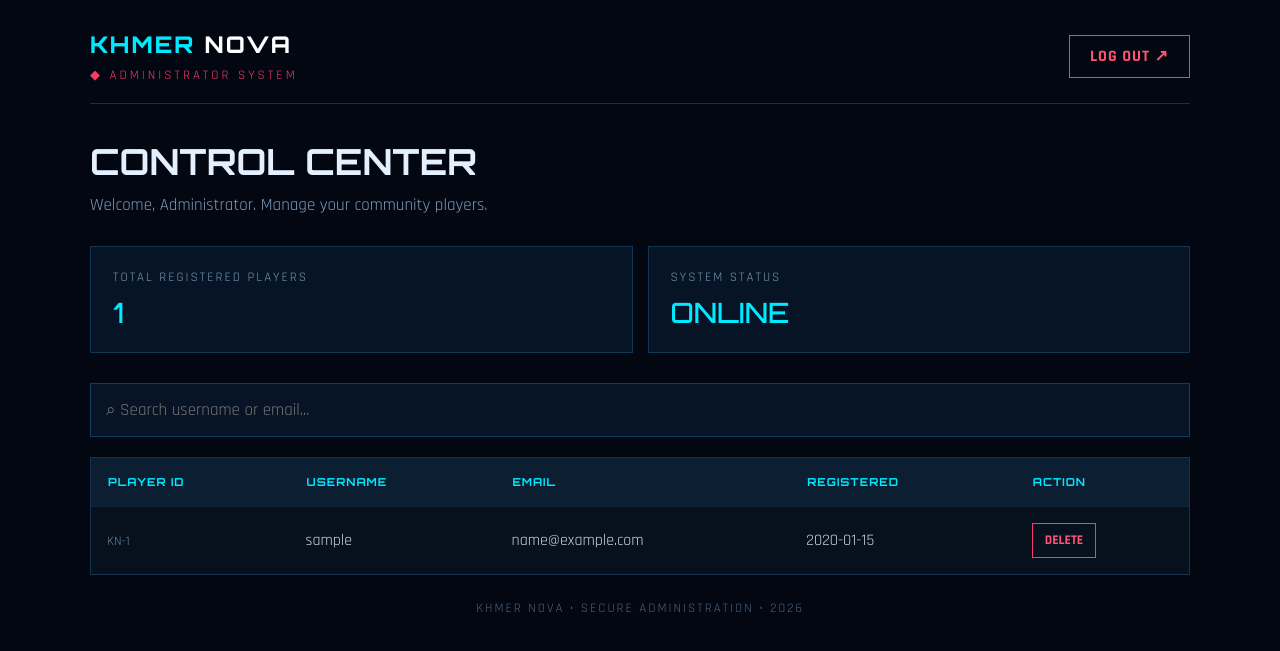
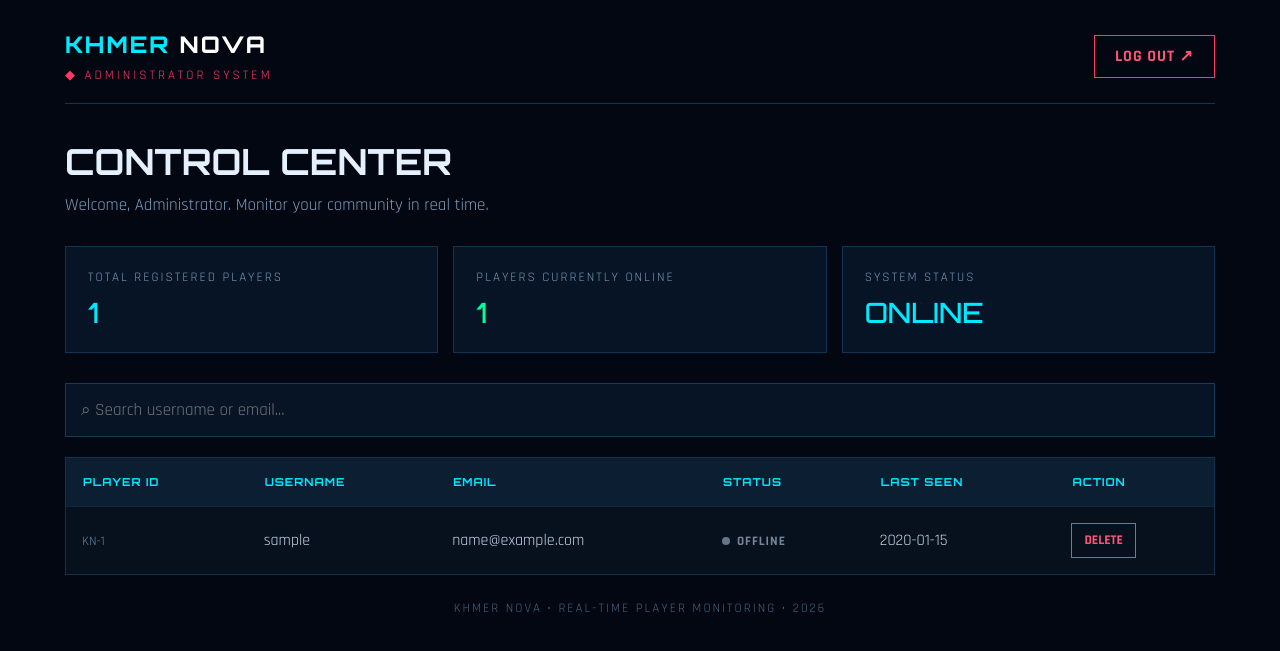
Before and after one commit to superkai112/khmer-nova-register, a Flask app: template templates/admin.html in a window 1280 px wide. Shown: the top 651 px of the page. Run offline with Flask 3, Linux system fonts and the light colour scheme; the template is opened without the code that fills it: most values are stand-ins (such as "Sample title", 1, 10 or a date in 2020); some libraries are stand-ins or nearby versions.

Commit message:
Enhance admin panel with real-time monitoring
Updated admin panel to include real-time monitoring features and improved layout.

```diff
--- a/templates/admin.html
+++ b/templates/admin.html
@@ -24,7 +24,7 @@ body {
 }
 
 .container {
-    max-width: 1100px;
+    max-width: 1150px;
     margin: auto;
 }
 
@@ -111,6 +111,10 @@ h1 {
     margin-top: 10px;
 }
 
+.online-number {
+    color: #00ff9d;
+}
+
 .search-box {
     width: 100%;
     background: #071426;
@@ -137,7 +141,7 @@ h1 {
 table {
     width: 100%;
     border-collapse: collapse;
-    min-width: 750px;
+    min-width: 850px;
 }
 
 thead {
@@ -169,6 +173,46 @@ tr:hover td {
     font-size: 13px;
 }
 
+.status {
+    display: inline-flex;
+    align-items: center;
+    gap: 7px;
+    font-size: 13px;
+    font-weight: 700;
+    letter-spacing: 1px;
+}
+
+.status-online {
+    color: #00ff9d;
+}
+
+.status-offline {
+    color: #75869a;
+}
+
+.dot {
+    width: 8px;
+    height: 8px;
+    border-radius: 50%;
+    display: inline-block;
+}
+
+.status-online .dot {
+    background: #00ff9d;
+    box-shadow: 0 0 8px #00ff9d;
+}
+
+.status-offline .dot {
+    background: #65758a;
+}
+
+.admin-badge {
+    color: #00eaff;
+    font-size: 12px;
+    border: 1px solid #00eaff;
+    padding: 5px 9px;
+}
+
 .delete-btn {
     border: 1px solid #ff3864;
     background: transparent;
@@ -182,13 +226,6 @@ tr:hover td {
 .delete-btn:hover {
     background: #ff3864;
     color: white;
-}
-
-.admin-badge {
-    color: #00eaff;
-    font-size: 12px;
-    border: 1px solid #00eaff;
-    padding: 5px 9px;
 }
 
 .empty {
@@ -230,18 +267,29 @@ tr:hover td {
     </header>
 
     <h1>CONTROL CENTER</h1>
-    <p class="subtitle">Welcome, Administrator. Manage your community players.</p>
+    <p class="subtitle">
+        Welcome, Administrator. Monitor your community in real time.
+    </p>
 
     <div class="stats">
+
         <div class="stat-card">
             <div class="stat-title">TOTAL REGISTERED PLAYERS</div>
-            <div class="stat-number" id="totalCount">{{ users|length }}</div>
+            <div class="stat-number">{{ total_count }}</div>
+        </div>
+
+        <div class="stat-card">
+            <div class="stat-title">PLAYERS CURRENTLY ONLINE</div>
+            <div class="stat-number online-number" id="onlineCount">
+                {{ online_count }}
+            </div>
         </div>
 
         <div class="stat-card">
             <div class="stat-title">SYSTEM STATUS</div>
             <div class="stat-number">ONLINE</div>
         </div>
+
     </div>
 
     <input
@@ -259,30 +307,50 @@ tr:hover td {
                     <th>PLAYER ID</th>
                     <th>USERNAME</th>
                     <th>EMAIL</th>
-                    <th>REGISTERED</th>
+                    <th>STATUS</th>
+                    <th>LAST SEEN</th>
                     <th>ACTION</th>
                 </tr>
             </thead>
 
             <tbody id="playerTable">
+
                 {% for user in users %}
                 <tr>
                     <td class="player-id">KN-{{ user.id }}</td>
+
                     <td>
                         {% if user.username.lower() == 'ratanasorn13' %}
-                            <span class="admin-badge">{{ user.username }} (ADMIN)</span>
+                            <span class="admin-badge">
+                                {{ user.username }} (ADMIN)
+                            </span>
                         {% else %}
                             {{ user.username }}
                         {% endif %}
                     </td>
+
                     <td>{{ user.email }}</td>
+
                     <td>
-                        {% if user.created_at %}
-                            {{ user.created_at.strftime('%Y-%m-%d') }}
+                        {% if user.is_online %}
+                            <span class="status status-online">
+                                <span class="dot"></span> ONLINE
+                            </span>
                         {% else %}
-                            Unknown
+                            <span class="status status-offline">
+                                <span class="dot"></span> OFFLINE
+                            </span>
                         {% endif %}
                     </td>
+
+                    <td>
+                        {% if user.last_seen %}
+                            {{ user.last_seen.strftime('%Y-%m-%d %H:%M:%S') }}
+                        {% else %}
+                            Never
+                        {% endif %}
+                    </td>
+
                     <td>
                         {% if user.username.lower() == 'ratanasorn13' %}
                             <span class="admin-badge">PROTECTED</span>
@@ -290,7 +358,7 @@ tr:hover td {
                             <form
                                 method="POST"
                                 action="/admin/delete/{{ user.id }}"
-                                onsubmit="return confirm('Are you sure you want to delete {{ user.username }}? This cannot be undone.');"
+                                onsubmit="return confirm('Are you sure you want to delete this player? This cannot be undone.');"
                             >
                                 <input
                                     type="hidden"
@@ -305,6 +373,7 @@ tr:hover td {
                     </td>
                 </tr>
                 {% endfor %}
+
             </tbody>
         </table>
 
@@ -314,7 +383,7 @@ tr:hover td {
     </div>
 
     <div class="footer">
-        KHMER NOVA • SECURE ADMINISTRATION • 2026
+        KHMER NOVA • REAL-TIME PLAYER MONITORING • 2026
     </div>
 
 </div>
@@ -331,6 +400,11 @@ search.addEventListener('input', function () {
         row.style.display = text.includes(query) ? '' : 'none';
     });
 });
+
+// Refresh admin panel every 15 seconds
+setTimeout(function () {
+    location.reload();
+}, 15000);
 </script>
 
 </body>
```
